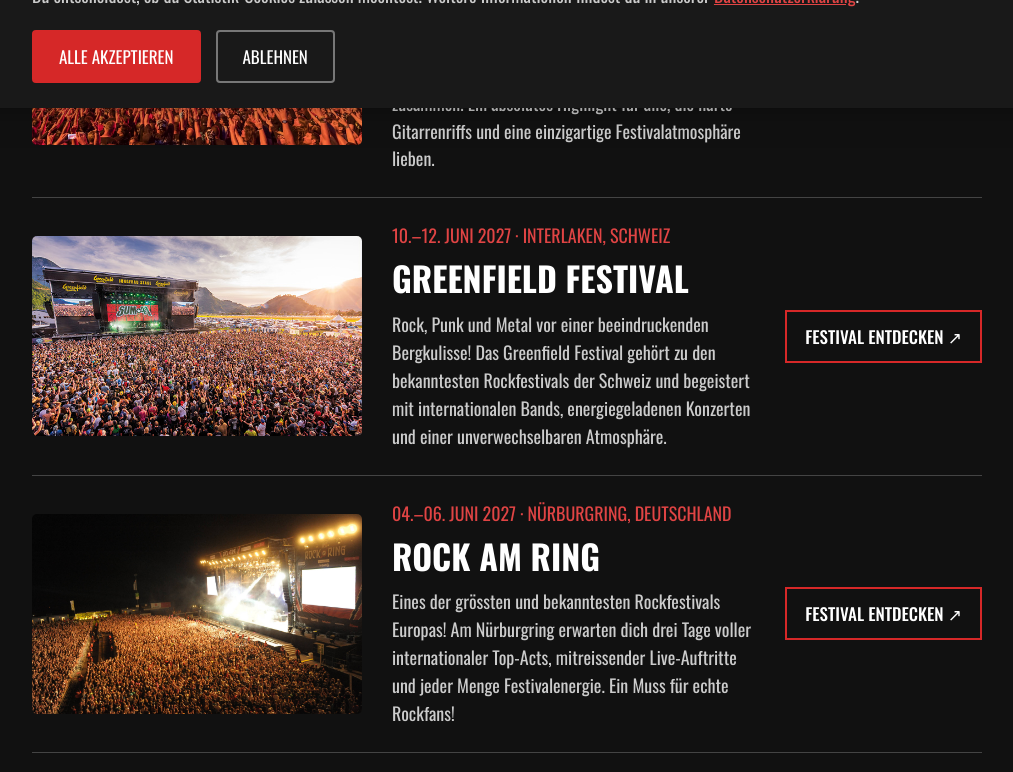
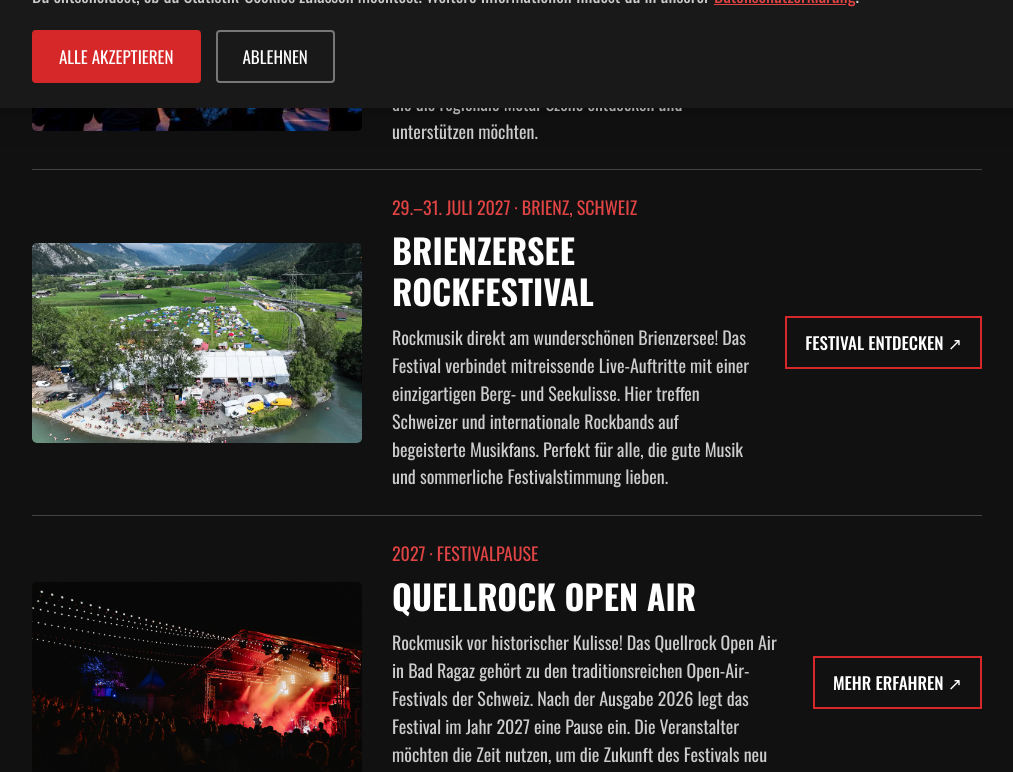
Before and after one commit to magdalenafrick/rocknfind, a plain HTML site: page rockfestivals-2027.html in a window 1280 px wide. Shown: the part 692-1464 px from the top of the page, without its empty margins (133-1146 px from the left). Drawn offline with nearby package versions, Linux system fonts and the light colour scheme.

Commit message:
Drei weitere Rockfestivals mit Bildern und Links hinzugefuegt

```diff
--- a/rockfestivals-2027.html
+++ b/rockfestivals-2027.html
@@ -60,6 +60,130 @@
                 </p>
 
             </header>
+
+
+            <!-- FESTIVAL: OHM FESTIVAL -->
+
+            <section class="rockfestival-item">
+
+                <img src="images/OHM_festival.png"
+                    alt="OHM Festival"
+                    class="rockfestival-photo">
+
+                <div class="rockfestival-info">
+
+                    <p class="rockfestival-date">
+                        2027 · LIECHTENSTEIN
+                    </p>
+
+                    <h2>OHM FESTIVAL</h2>
+
+                    <p>
+                        Heavy Metal aus unserer Region!
+                        Das OHM Festival bringt Metal-Fans
+                        und Bands zusammen und sorgt für
+                        ordentlich Stimmung.
+
+                        Ein besonderes Highlight für alle,
+                        die die regionale Metal-Szene
+                        entdecken und unterstützen möchten.
+                    </p>
+
+                </div>
+
+                <a href="https://ohm-festival.ch/"
+                target="_blank"
+                rel="noopener noreferrer"
+                class="rockfestival-button">
+                    FESTIVAL ENTDECKEN ↗
+                </a>
+
+            </section>
+
+
+            <!-- FESTIVAL: BRIENZERSEE ROCKFESTIVAL -->
+
+            <section class="rockfestival-item">
+
+                <img src="images/brienzersee.png"
+                    alt="Brienzersee Rockfestival"
+                    class="rockfestival-photo">
+
+                <div class="rockfestival-info">
+
+                    <p class="rockfestival-date">
+                        29.–31. JULI 2027 · BRIENZ, SCHWEIZ
+                    </p>
+
+                    <h2>BRIENZERSEE ROCKFESTIVAL</h2>
+
+                    <p>
+                        Rockmusik direkt am wunderschönen
+                        Brienzersee! Das Festival verbindet
+                        mitreissende Live-Auftritte mit
+                        einer einzigartigen Berg- und Seekulisse.
+
+                        Hier treffen Schweizer und internationale
+                        Rockbands auf begeisterte Musikfans.
+                        Perfekt für alle, die gute Musik
+                        und sommerliche Festivalstimmung lieben.
+                    </p>
+
+                </div>
+
+                <a href="https://www.brienzerseerockfestival.ch/"
+                target="_blank"
+                rel="noopener noreferrer"
+                class="rockfestival-button">
+                    FESTIVAL ENTDECKEN ↗
+                </a>
+
+            </section>
+
+
+            <!-- FESTIVAL: QUELLROCK OPEN AIR -->
+
+            <section class="rockfestival-item">
+
+                <img src="images/quellrock.png"
+                    alt="Quellrock Open Air in Bad Ragaz"
+                    class="rockfestival-photo">
+
+                <div class="rockfestival-info">
+
+                    <p class="rockfestival-date">
+                        2027 · FESTIVALPAUSE
+                    </p>
+
+                    <h2>QUELLROCK OPEN AIR</h2>
+
+                    <p>
+                        Rockmusik vor historischer Kulisse!
+                        Das Quellrock Open Air in Bad Ragaz
+                        gehört zu den traditionsreichen
+                        Open-Air-Festivals der Schweiz.
+
+                        Nach der Ausgabe 2026 legt das
+                        Festival im Jahr 2027 eine Pause ein.
+                        Die Veranstalter möchten die Zeit
+                        nutzen, um die Zukunft des Festivals
+                        neu zu gestalten.
+
+                        Wir hoffen, dass das Quellrock
+                        bald wieder zurückkehrt!
+                    </p>
+
+                </div>
+
+                <a href="https://quellrock.ch/"
+                target="_blank"
+                rel="noopener noreferrer"
+                class="rockfestival-button">
+                    MEHR ERFAHREN ↗
+                </a>
+
+            </section>
+
 
 
             <!-- FESTIVAL 1: WACKEN -->
```
Also changed, not shown: images/OHM_festival.png (added), images/brienzersee.png (added), images/quellrock.png (added).
